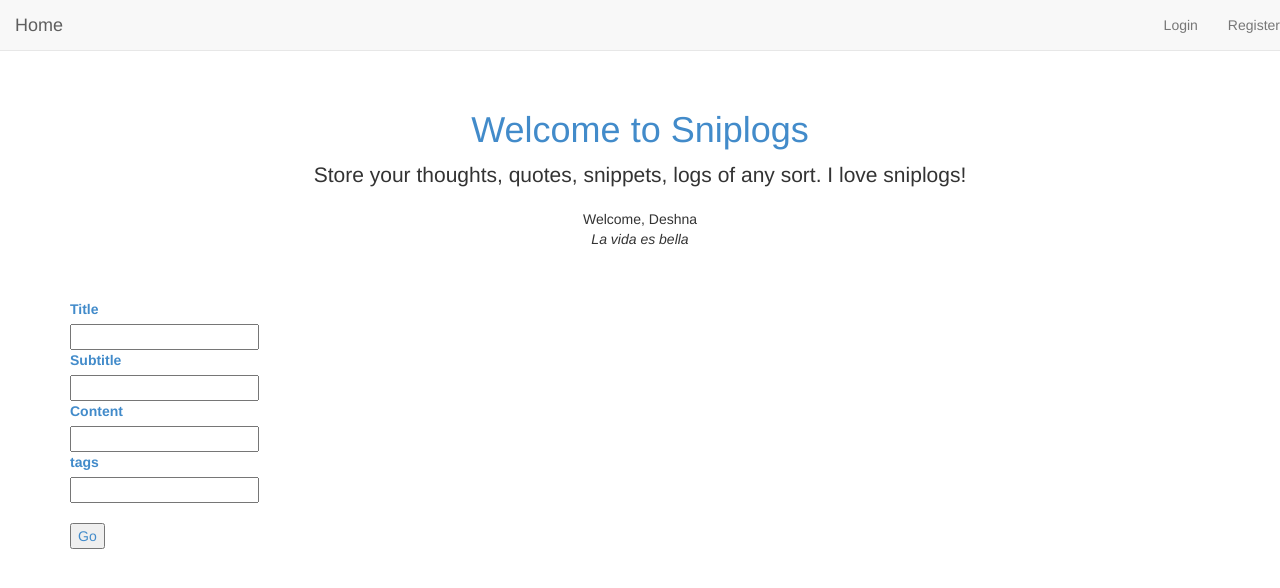
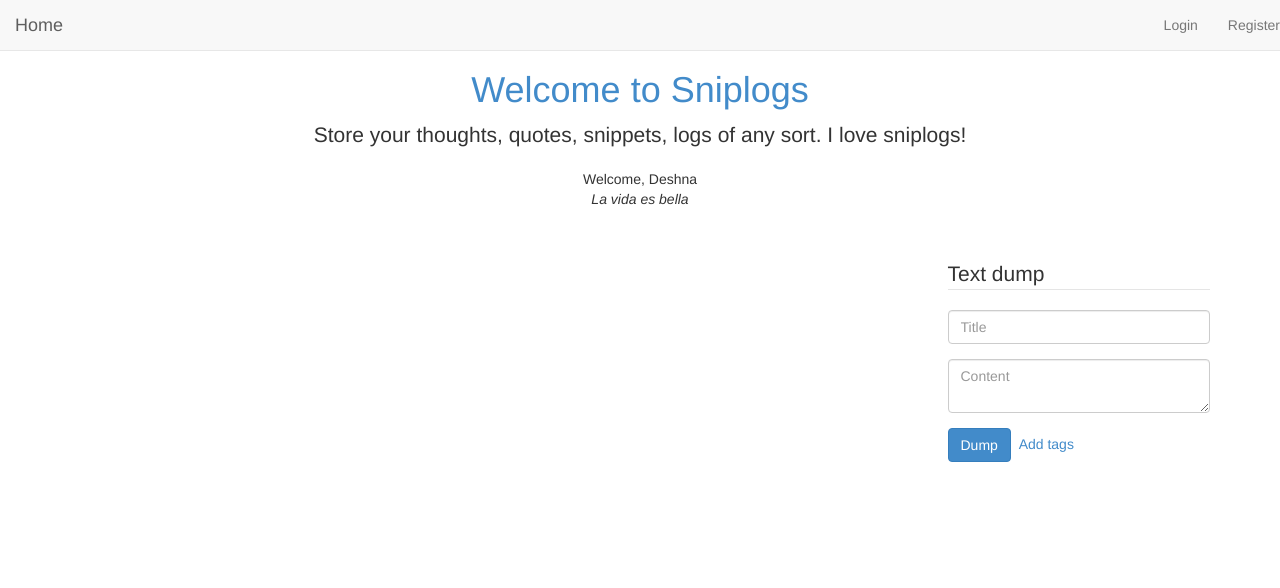
Before and after one commit to deshanadesai/SnipLog, a Flask app: template snippetlog/templates/list.html in a window 1280 px wide. Shown: the top 588 px of the page. Run offline with Flask 2, Linux system fonts and the light colour scheme; the template is opened without the code that fills it: values that come from a table or form of the project are taken from there, others are empty; some libraries are stand-ins or nearby versions.

Commit message:
improved interface

```diff
--- a/manage.py
+++ b/manage.py
@@ -64,15 +64,22 @@ def addpost():
     ''' Gets called as post function for the addition of a snip.
     '''
 
-    form=AddPostForm(request.form)
+    '''form=AddPostForm(request.form)
     title = form.title.data
     subtitle = form.subtitle.data
-    body = form.body.data
-    taglist = form.tags.data.split(',')
+    body = form.body.data'''
+    title = request.form["title"]
+    body = request.form["content"]
+    if "tags" in request.form:
+        tags = request.form["tags"]
+    else:
+        tags=""
+
+    taglist = tags.split(',')
     if len(taglist) == 1 and taglist[0] == '':
         taglist = []
     user = UserInfo.objects.get(userID = current_user.userID)
-    post=Post(title=title,subtitle=subtitle,body=body, tags = taglist, user=[user])
+    post=Post(title=title,body=body, tags = taglist, user=[user])
     post.save()
     return redirect(url_for('GetList'))
 
--- a/models.py
+++ b/models.py
@@ -37,7 +37,7 @@ class Post(db.Document):
     created_at = db.DateTimeField(default=datetime.datetime.now)
     user = db.ListField(db.ReferenceField(UserInfo), required=True)
     title = db.StringField(max_length=255, required=True)
-    subtitle = db.StringField(max_length=255, required=True)
+    subtitle = db.StringField(max_length=255)
     body = db.StringField(required=True)
     comments = db.ListField(db.EmbeddedDocumentField('Comment'))
     tags = db.ListField(db.StringField(max_length=255, required =False))
--- a/snippetlog/templates/index.html
+++ b/snippetlog/templates/index.html
@@ -17,7 +17,7 @@
     <!-- Custom CSS -->
     <style>
     body {
-        padding-top: 90px;
+        padding-top: 50px;
         /* Required padding for .navbar-fixed-top. Remove if using .navbar-static-top. Change if height of navigation changes. */
     }
     </style>
--- a/snippetlog/templates/list.html
+++ b/snippetlog/templates/list.html
@@ -36,10 +36,59 @@
     </nav>
 
 
+ <div class="row">
+	<a name = "Dump">
+    <div class="pull-right col-xs-3 col-sm-3 col-md-3 col-lg-3" >
+	<br><br>
+
+
+<!--{% from "_formhelpers.html" import render_field %}
+   <form method=post action="/addpost">
+  	<dl>
+ 	   {{ render_field(form.title) }}
+	   {{ render_field(form.subtitle) }}
+   	   {{ render_field(form.body) }}
+	   {{ render_field(form.tags) }}
+
+ 	 </dl>
+	 <p><input type=submit value=Go>
+   </form>-->
+
+      <form action="/addpost" method="POST" role="form" name="AddPost" id="AddPost" >
+        <legend>Text dump</legend>
+      	{% if error %}
+			<p class=error><font color="red"><strong>Error:</strong> {{ error }}</font>
+		{% endif %}
+
+        <div class="form-group">
+
+          <input type="text" id="title" name="title" class="form-control" required="required" placeholder="Title">
+        </div>
+
+
+
+
+		<div class="form-group">
+          <textarea class="form-control" rows="2" id="content" name="content"  required="required" placeholder = "Content"></textarea>
+        </div>
+
+		<div class="form-group" style = "display:none" id="tags">
+          <input type="text"  name="tags" id="tags" class="form-control" required="required" placeholder = "Tags">
+        </div>
+
+
+		<button type="submit" id="submit" class="btn btn-primary" name="dump" value="dump">Dump</button> &nbsp;<a onclick = "div_tags();" href="#">Add tags</a>
+
+      </form>
+    </div>
+    </a>
+
     <br><br>
     {% for post in posts %}
       <h3><a href="{{ url_for('GetDetail', title=post.title) }}">{{ post.title }}</a></h3>
-      <h4>{{ post.subtitle }}</h4>
+	  {% if post.subtitle %}
+      	<h4>{{ post.subtitle }}</h4>
+	  {% endif %}
       <b> Tags : </b>
       {% if post.tags|length == 0 %}
         <i>None</i>
@@ -61,18 +110,6 @@
         {% endwith %}
       </p><br>
     {% endfor %}
+  </div>
 
-<a name = "Dump">
-{% from "_formhelpers.html" import render_field %}
-   <form method=post action="/addpost">
-  	<dl>
- 	   {{ render_field(form.title) }}
-	   {{ render_field(form.subtitle) }}
-   	   {{ render_field(form.body) }}
-	   {{ render_field(form.tags) }}
-
- 	 </dl>
-	 <p><input type=submit value=Go>
-   </form>
-</a>
 {% endblock %}
```
Also changed, not shown: snippetlog/static/js/bootstrap.min.js.
